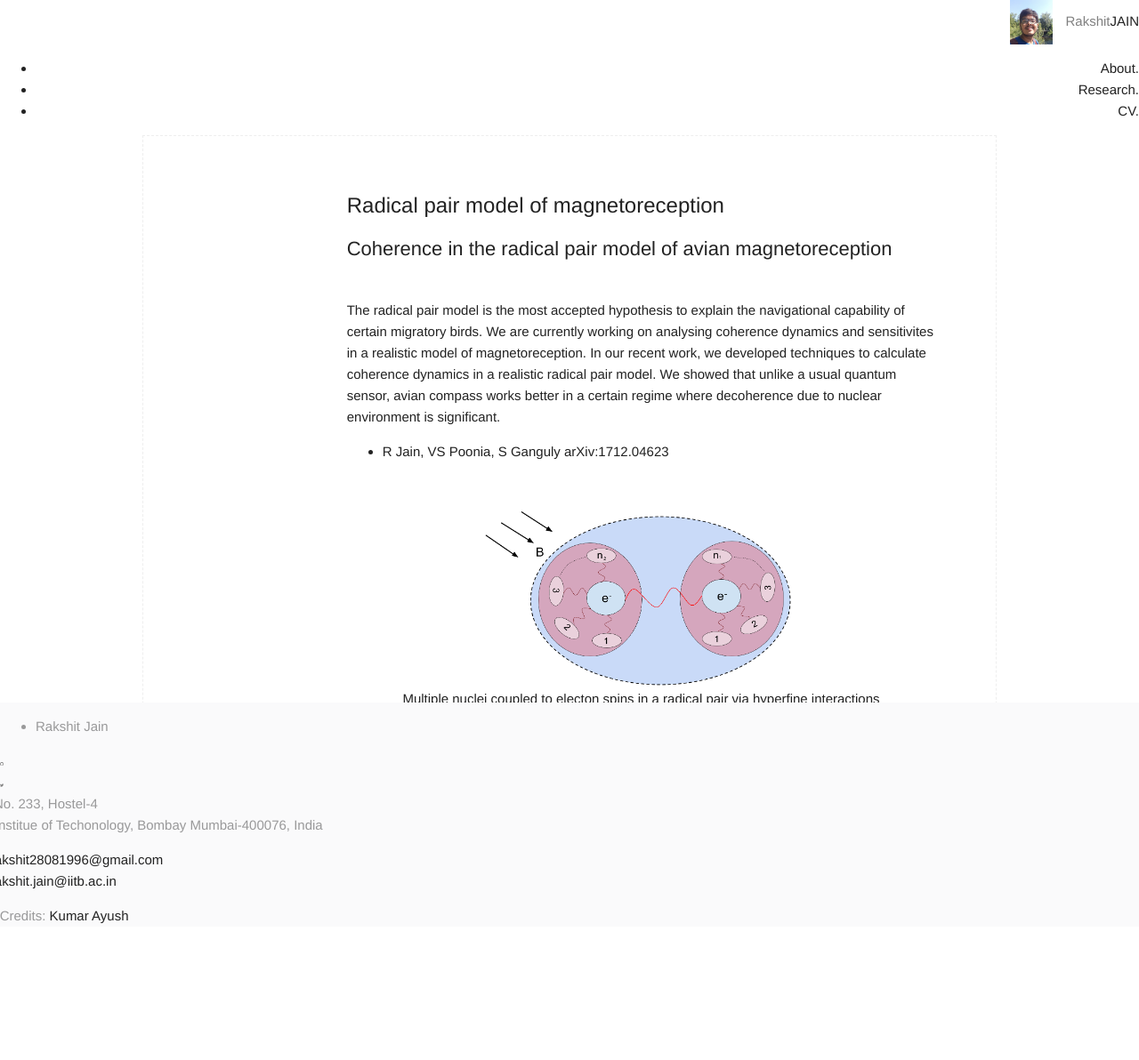
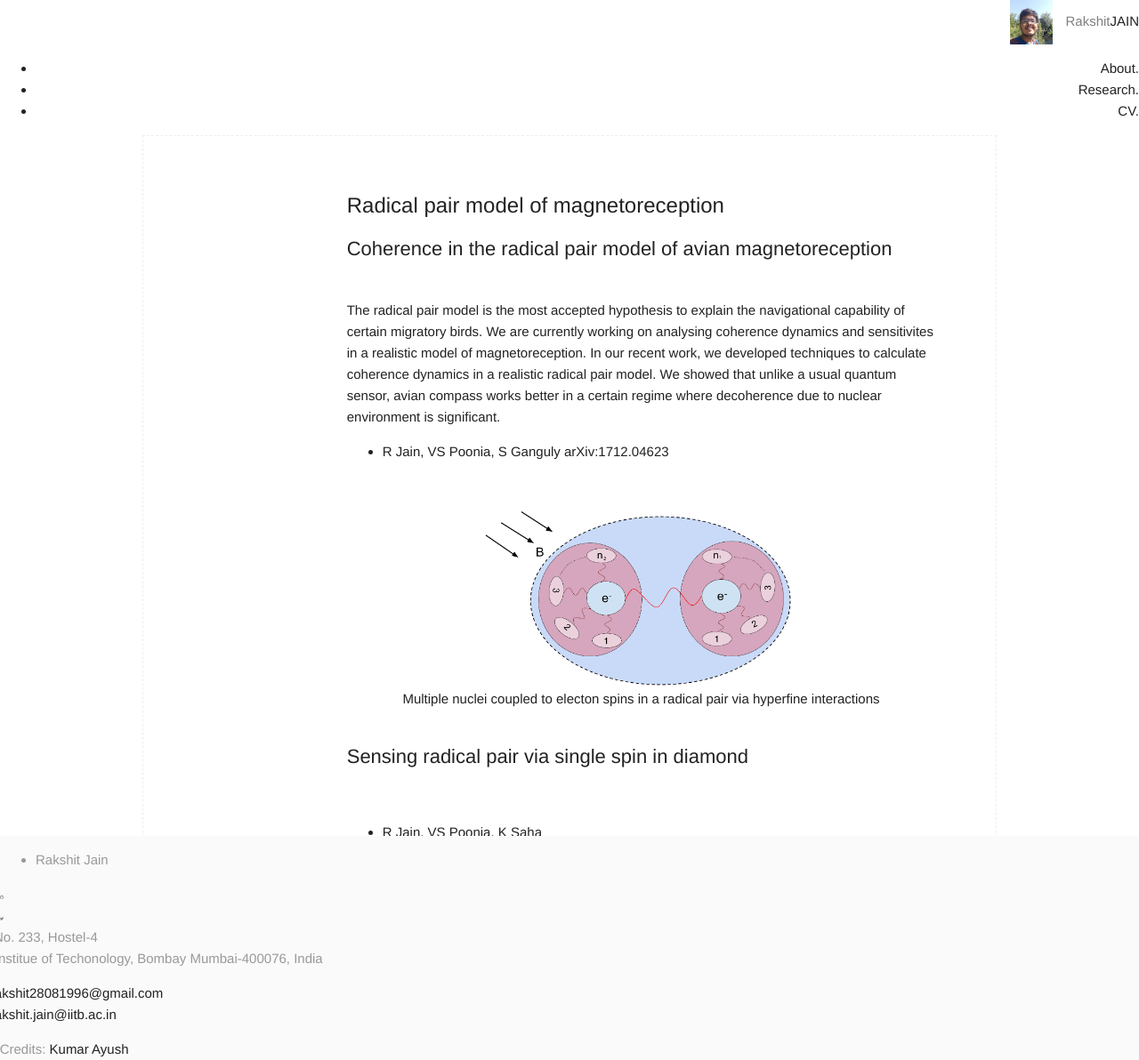
Before and after one commit to rj2808/rj2808.github.io, a Jekyll site: the page built from research/index.html, in a window 1280 px wide. Shown: the whole page at 89% size. Built offline with Jekyll 4.4.1, drawn with Linux system fonts in a browser that asks for light colours; some web fonts are replaced; before the commit the page ends 1042 px from its top, so only the background shows below that.

Commit message:
Adding new things

```diff
--- a/index.html
+++ b/index.html
@@ -9,6 +9,7 @@ layout: default
         <div class="about-me">
     <div id="text-content">
         <a></a>
+        <p> I will be joining <a href = 'http://www.aep.cornell.edu/'>Cornell</a> for a Ph.D. in applied physics.
         <p>Hello I am Rakshit, I am  an Engineering Physics senior at <a target="_blank" href = 'http://iitb.ac.in'>Indian Institute of Technology, Bombay</a></p>
         <br />
         <p>I am interested in quantum sensing, control and in general solid state physics. I generally work on multiple projects along these directions on radical pair mechanism of avian magnetoreception, sensing and quantum optics with NV centers and designing new stable and sensitive gyroscopes. Look into <a href = '\research'> Research</a> page for more details.
@@ -19,5 +20,4 @@ layout: default
         <p>For more serious insights into my life and work, please take a look at my <a href = '/media/cv.pdf'>CV</a></p>
     </div>
 </div>
-
 </html>
--- a/research/index.html
+++ b/research/index.html
@@ -29,6 +29,17 @@ layout: default
       </figure>
       <br />
   </a>
+  <a></a>
+      <h2> Sensing radical pair via single spin in diamond </h2>
+      <a></a>
+      <br />
+      <p>
+      </p>
+      <ul>
+        <li>R Jain, VS Poonia, K Saha
+      </ul>
+      <a></a>
+      <br />
 </div>
 </div>
 </div>
```
